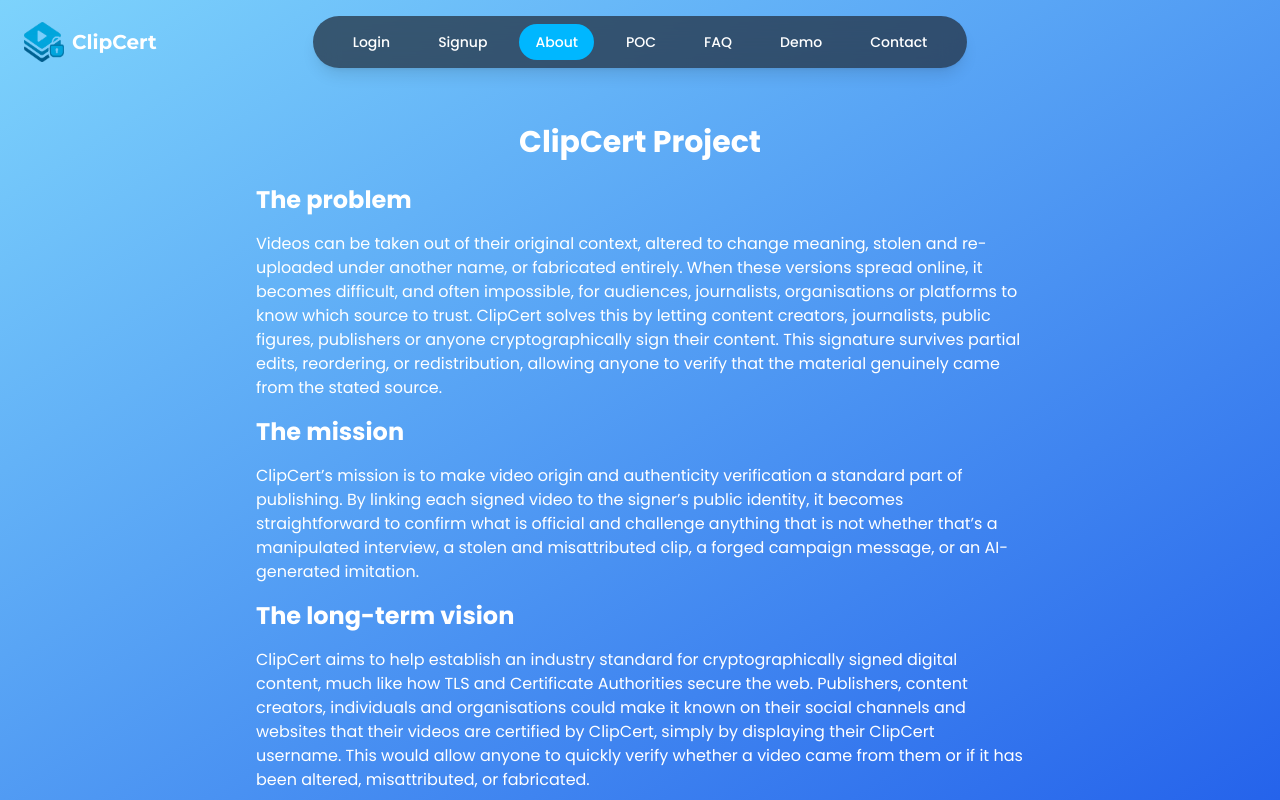
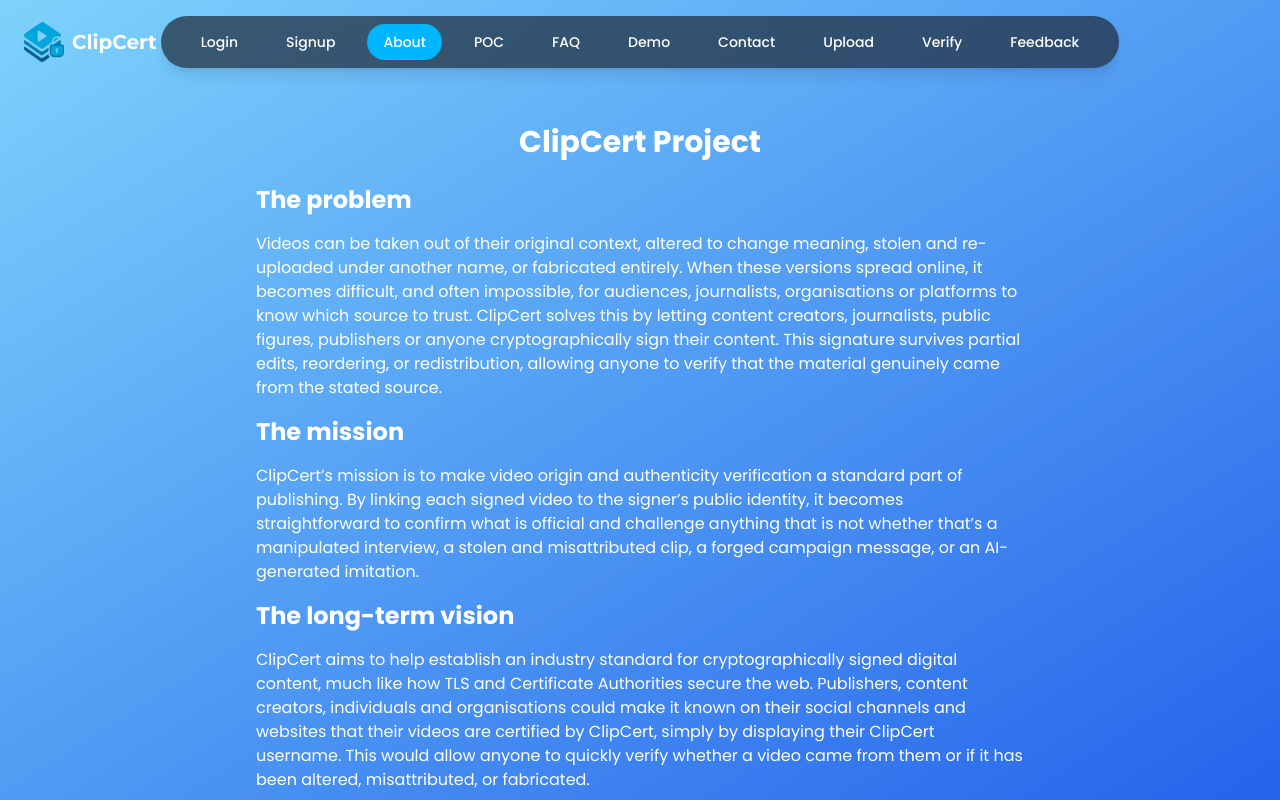
Before and after one commit to Vintr0n/AuthentiClip, a React (Vite) app in the folder frontend/: page /about in a window 1280 px wide. Built offline with nearby package versions, Linux system fonts and the light colour scheme; what tailwindcss-motion would draw is missing.

Commit message:
Update to make verify and upload pages visible

```diff
--- a/frontend/src/components/Header.jsx
+++ b/frontend/src/components/Header.jsx
@@ -20,23 +20,27 @@
     navigate('/login');
   };
 
+  const handleProtectedClick = (e, path) => {
+    if (!user) {
+      e.preventDefault();
+      navigate("/login", { state: { from: path } });
+    }
+  };
+
   const navLinkClass = ({ isActive }) =>
     `px-4 py-2 rounded-full text-sm font-medium transition ${
       isActive ? 'bg-accent text-white' : 'text-white hover:bg-gray-700/60'
     }`;
 
-
   if (isMobile) {
     return (
       <header className="w-full bg-gray-900 px-4 py-3 text-white relative z-50">
         <div className="flex items-center justify-between">
-          {/* Logo */}
           <div className="flex items-center space-x-2">
             <img src="/logo.png" alt="Logo" className="w-8 h-8" />
             <h1 className="text-lg font-bold">ClipCert</h1>
           </div>
 
-          {/* Hamburger button */}
           <button
             onClick={() => setMenuOpen(!menuOpen)}
             className="focus:outline-none border p-2 rounded-md border-white"
@@ -47,7 +51,6 @@
           </button>
         </div>
 
-        {/* Dropdown Menu */}
         {menuOpen && (
           <div className="mt-3 bg-gray-800 rounded-lg p-4 space-y-2 shadow-lg absolute left-4 right-4 top-full">
             <nav className="flex flex-col gap-2">
@@ -62,27 +65,21 @@
               <NavLink to="/FAQ" className={navLinkClass} onClick={() => setMenuOpen(false)}>FAQ</NavLink>
               <NavLink to="/demo" className={navLinkClass} onClick={() => setMenuOpen(false)}>Demo</NavLink>
               <NavLink to="/contact" className={navLinkClass} onClick={() => setMenuOpen(false)}>Contact</NavLink>
+              <NavLink to="/upload" className={navLinkClass} onClick={(e) => { handleProtectedClick(e, "/upload"); setMenuOpen(false); }}>Upload</NavLink>
+              <NavLink to="/verify" className={navLinkClass} onClick={(e) => { handleProtectedClick(e, "/verify"); setMenuOpen(false); }}>Verify</NavLink>
+              <NavLink to="/feedback" className={navLinkClass} onClick={(e) => { handleProtectedClick(e, "/feedback"); setMenuOpen(false); }}>Feedback</NavLink>
+            </nav>
+
             {user && (
               <>
-      <NavLink to="/upload" className={navLinkClass} onClick={() => setMenuOpen(false)}>Upload</NavLink>
-      <NavLink to="/verify" className={navLinkClass} onClick={() => setMenuOpen(false)}>Verify</NavLink>
-      <NavLink to="/feedback" className={navLinkClass} onClick={() => setMenuOpen(false)}>Feedback</NavLink>
-    </>
-  )}
-</nav>
-
-
-            {user && (
                 <div className="text-xs text-gray-300 text-center">Hello, {user}</div>
-            )}
-
-            {user && (
                 <button
                   onClick={handleLogout}
                   className="w-full py-1 text-sm bg-red-600 rounded-full hover:bg-red-700"
                 >
                   Logout
                 </button>
+              </>
             )}
           </div>
         )}
@@ -90,7 +87,7 @@
     );
   }
 
-  // Desktop layout (unchanged)
+  // Desktop layout
   return (
     <header className="relative w-full px-6 py-4 flex items-center justify-between">
       <div className="flex items-center space-x-2 absolute left-6 top-1/2 transform -translate-y-1/2">
@@ -111,14 +108,9 @@
           <NavLink to="/FAQ" className={navLinkClass}>FAQ</NavLink>
           <NavLink to="/demo" className={navLinkClass}>Demo</NavLink>
           <NavLink to="/contact" className={navLinkClass}>Contact</NavLink>
-
-          {user && (
-            <>
-              <NavLink to="/upload" className={navLinkClass}>Upload</NavLink>
-              <NavLink to="/verify" className={navLinkClass}>Verify</NavLink>
-              <NavLink to="/feedback" className={navLinkClass}>Feedback</NavLink>
-            </>
-          )}
+          <NavLink to="/upload" className={navLinkClass} onClick={(e) => handleProtectedClick(e, "/upload")}>Upload</NavLink>
+          <NavLink to="/verify" className={navLinkClass} onClick={(e) => handleProtectedClick(e, "/verify")}>Verify</NavLink>
+          <NavLink to="/feedback" className={navLinkClass} onClick={(e) => handleProtectedClick(e, "/feedback")}>Feedback</NavLink>
         </nav>
       </div>
 
```
Lines whose indentation alone changed are shown as unchanged.
